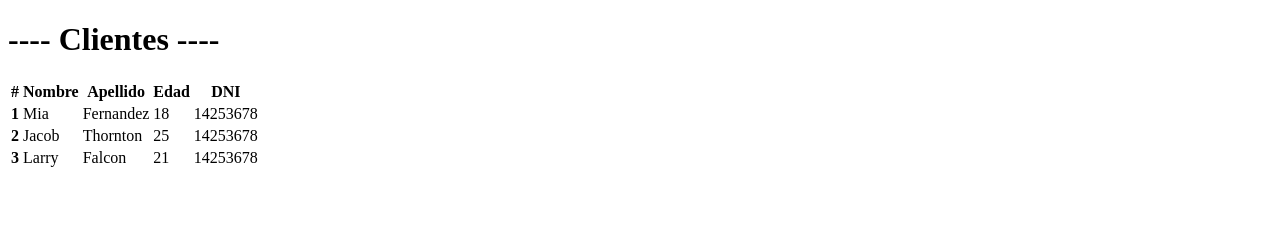
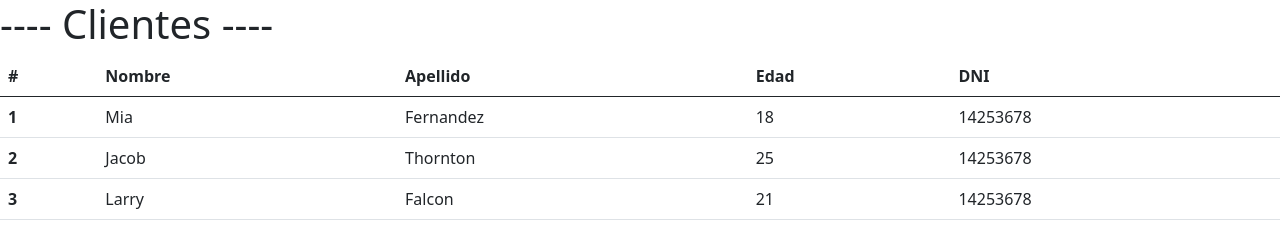
Before and after one commit to miafernandez14/lab04, a website: page static/clientes.html in a window 1280 px wide. Drawn offline with nearby package versions, Linux system fonts and the light colour scheme.

Commit message:
third commit

```diff
--- a/static/clientes.html
+++ b/static/clientes.html
@@ -4,6 +4,7 @@
     <meta charset="UTF-8">
     <meta http-equiv="X-UA-Compatible" content="IE=edge">
     <meta name="viewport" content="width=devide-width, initial-scale=1.0">
+    <link href="https://cdn.jsdelivr.net/npm/bootstrap@5.0.2/dist/css/bootstrap.min.css" rel="stylesheet" integrity="sha384-EVSTQN3/azprG1Anm3QDgpJLIm9Nao0Yz1ztcQTwFspd3yD65VohhpuuCOmLASjC" crossorigin="anonymous">
 </head>
 <body>
     <h1>---- Clientes ----</h1>
```
Also changed, not shown: static/productos.html (+1 -0 lines).
